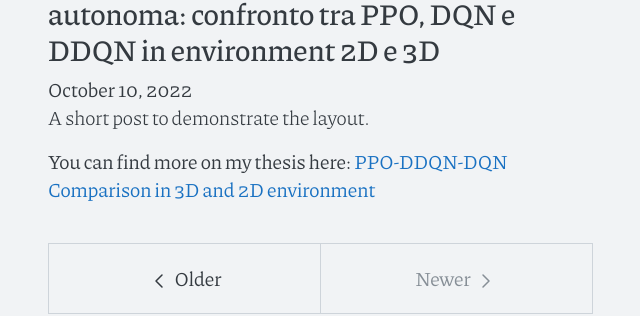
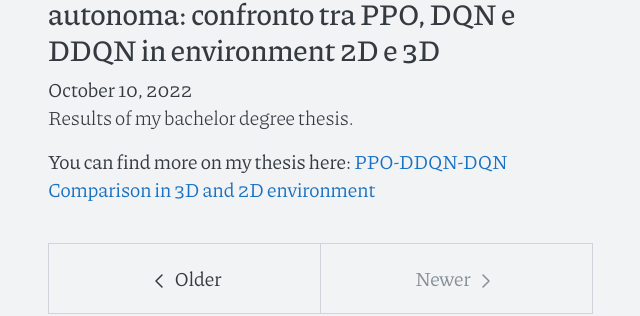
Before and after one commit to dannydenovi/dannydenovi.github.io, a Jekyll site: the page built from posts.md, in a window 1280 px wide. Shown: the part 176-492 px from the top of the page, without its empty margins (319-959 px from the left). Built offline with Jekyll 4.4.1, drawn with Linux system fonts in a browser that asks for light colours; the list of posts is cut into pages by our own code.

Commit message:
Update 2022-10-10-thesis.md

```diff
--- a/_posts/2022-10-10-thesis.md
+++ b/_posts/2022-10-10-thesis.md
@@ -1,7 +1,7 @@
 ---
 layout: post
 title: "Implementazione e analisi di algoritmi di Reinforcement Learning nella guida autonoma: confronto tra PPO, DQN e DDQN in environment 2D e 3D"
-lead: A short post to demonstrate the layout.
+lead: Results of my bachelor degree thesis.
 ---
 
 
```
